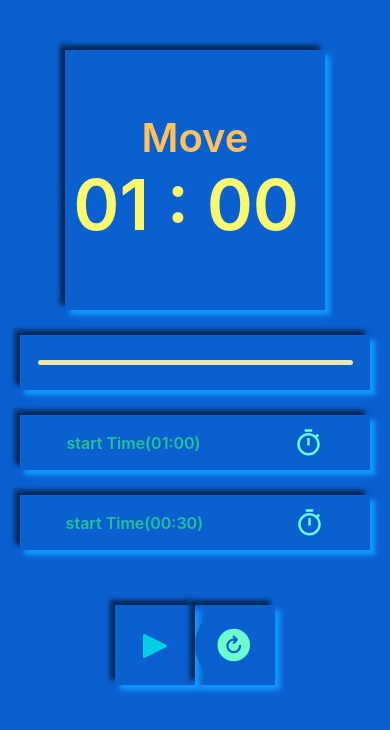
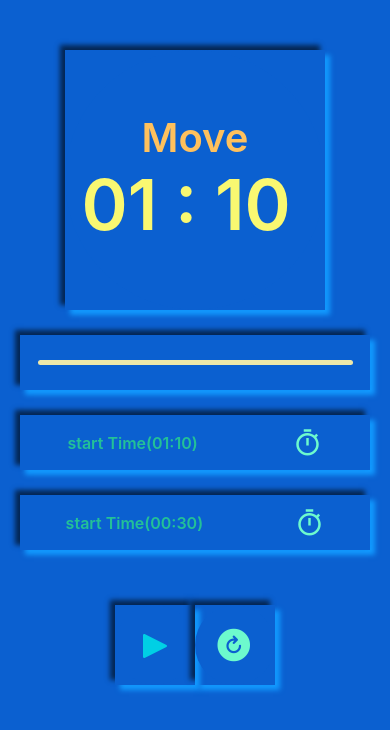
Before and after one commit to leekyungho112/exercise-timer, a React Native app: screen / in a window 390 px wide. Shown: the top 730 px of the page. Built offline with nearby package versions, Linux system fonts and the light colour scheme.

Commit message:
state fiexd

```diff
--- a/components/ModalPicker.js
+++ b/components/ModalPicker.js
@@ -1,27 +1,22 @@
 import { Picker } from '@react-native-picker/picker';
 import React from 'react';
-import { View, Text, Modal, TouchableOpacity, Dimensions } from 'react-native';
+import { View, Text, Modal, TouchableOpacity } from 'react-native';
 import { Fontisto } from '@expo/vector-icons';
 const ModalPicker = ({
   isModal,
   setIsModal,
-  setExMinutes,
-  exMinutes,
-  setExSecond,
-  exSecond,
   isMove,
-  brMinutes,
-  setBrMinutes,
-  brSecond,
-  setBrSecond,
+  exerciseTime,
+  setExerciseTime,
+  breakTime,
+  setBreakTime,
 }) => {
-  const { width, height } = Dimensions.get('window');
   const start = 0;
   const values = new Array(60).fill(0).map((_, i) => {
     const value = start + i;
     return value;
   });
-
+  console.log(exerciseTime.min);
   return (
     <Modal animationType="slide" transparent={true} visible={isModal}>
       <View
@@ -60,11 +55,11 @@ const ModalPicker = ({
 
               marginTop: 15,
             }}
-            selectedValue={isMove ? exMinutes : brMinutes}
-            onValueChange={(itemValue, itemIndex) =>
+            selectedValue={isMove ? exerciseTime.min : breakTime.min}
+            onValueChange={(itemValue) =>
               isMove
-                ? setExMinutes(Number(itemValue))
-                : setBrMinutes(Number(itemValue))
+                ? setExerciseTime({ ...exerciseTime, min: itemValue })
+                : setBreakTime({ ...breakTime, min: itemValue })
             }
           >
             {values.length > 0 &&
@@ -74,11 +69,11 @@ const ModalPicker = ({
           </Picker>
           <Picker
             style={{ flex: 0.5, marginTop: 15 }}
-            selectedValue={isMove ? exSecond : brSecond}
-            onValueChange={(itemValue, itemIndex) =>
+            selectedValue={isMove ? exerciseTime.sec : breakTime.sec}
+            onValueChange={(itemValue) =>
               isMove
-                ? setExSecond(Number(itemValue))
-                : setBrSecond(Number(itemValue))
+                ? setExerciseTime({ ...exerciseTime, sec: itemValue })
+                : setBreakTime({ ...breakTime, sec: itemValue })
             }
           >
             {values.length > 0 &&
--- a/components/Timer.js
+++ b/components/Timer.js
@@ -13,10 +13,14 @@ import Button from './Button';
 import ModalPicker from './ModalPicker';
 
 const Timer = () => {
-  const [exMinutes, setExMinutes] = useState(1);
-  const [exSecond, setExSecond] = useState(0);
-  const [brMinutes, setBrMinutes] = useState(0);
-  const [brSecond, setBrSecond] = useState(30);
+  const [exerciseTime, setExerciseTime] = useState({
+    min: 1,
+    sec: 10,
+  });
+  const [breakTime, setBreakTime] = useState({
+    min: 0,
+    sec: 30,
+  });
   const [isMove, setIsMove] = useState(true);
   const [isPaused, setIsPaused] = useState(true);
   const [isBreak, setIsBreak] = useState(false);
@@ -27,37 +31,43 @@ const Timer = () => {
   const secondLeft = useRef(seconds);
 
   const timeBreak = () => {
-    if (brSecond === 0) {
-      if (brMinutes !== 0) {
-        setBrSecond(59);
-        setBrMinutes((m) => m - 1);
+    if (breakTime.sec === 0) {
+      if (breakTime.min !== 0) {
+        setBreakTime({
+          ...breakTime,
+          sec: 59,
+          min: breakTime.min - 1,
+        });
       } else {
         setIsPaused(true);
         setIsBreak(false);
         setCount(0);
-        setBrSecond(30);
-        setBrMinutes(0);
+        setBreakTime({ min: 0, sec: 30 });
       }
     } else {
-      setBrSecond((s) => s - 1);
+      setBreakTime({ ...breakTime, sec: breakTime.sec - 1 });
     }
     setCount((count) => count + 1);
   };
 
   const tick = () => {
-    if (exSecond === 0) {
-      if (exMinutes !== 0) {
-        setExSecond(59);
-        setExMinutes((m) => m - 1);
+    if (exerciseTime.sec === 0) {
+      if (exerciseTime.min !== 0) {
+        setExerciseTime({
+          ...exerciseTime,
+          sec: 59,
+          min: exerciseTime.min - 1,
+        });
       } else {
         setIsBreak(true);
         setCount(0);
         setSeconds(0);
       }
     } else {
-      setExSecond((s) => s - 1);
+      setExerciseTime({ ...exerciseTime, sec: exerciseTime.sec - 1 });
     }
   };
+  console.log('ex', exerciseTime);
 
   useEffect(() => {
     const play = setInterval(() => {
@@ -73,27 +83,29 @@ const Timer = () => {
     }, 1000);
 
     return () => clearInterval(play);
-  }, [isPaused, exMinutes, isBreak, exSecond, count]);
+  }, [isPaused, isBreak, count]);
 
   useEffect(() => {
     if (isBreak) {
       secondLeft.current =
-        brMinutes === 0 ? brSecond : brMinutes * 60 + brSecond + count;
+        breakTime.min === 0
+          ? breakTime.sec
+          : breakTime.min * 60 + breakTime.sec + count;
       setSeconds(secondLeft.current);
     } else {
       secondLeft.current =
-        exMinutes === 0 ? count + 60 : exMinutes * 60 + exSecond + count;
+        exerciseTime.min === 0
+          ? count + 60
+          : exerciseTime.min * 60 + exerciseTime.sec + count;
       setSeconds(secondLeft.current);
     }
-  }, [exMinutes, brMinutes, isBreak, seconds]);
+  }, [exerciseTime, isBreak, seconds]);
   const play = () => {
     setIsPaused(!isPaused);
   };
   const reset = () => {
-    setExMinutes(1);
-    setExSecond(0);
-    setBrMinutes(0);
-    setBrSecond(30);
+    setExerciseTime({ min: 1, sec: 10 });
+    setBreakTime({ min: 0, sec: 30 });
     setIsPaused(true);
     setIsBreak(false);
     setCount(0);
@@ -150,11 +162,19 @@ const Timer = () => {
             }}
           >
             {!isBreak
-              ? `${exMinutes < 10 ? `0${exMinutes}` : exMinutes} : ${
-                  exSecond < 10 ? `0${exSecond}` : exSecond
+              ? `${
+                  exerciseTime.min < 10
+                    ? `0${exerciseTime.min}`
+                    : exerciseTime.min
+                } : ${
+                  exerciseTime.sec < 10
+                    ? `0${exerciseTime.sec}`
+                    : exerciseTime.sec
                 } `
-              : `${brMinutes < 10 ? `0${brMinutes}` : brMinutes} : ${
-                  brSecond < 10 ? `0${brSecond}` : brSecond
+              : `${
+                  breakTime.min < 10 ? `0${breakTime.min}` : breakTime.min
+                } : ${
+                  breakTime.sec < 10 ? `0${breakTime.sec}` : breakTime.sec
                 }`}
           </Text>
         </NeuMorph>
@@ -178,8 +198,10 @@ const Timer = () => {
       <NeuMorph>
         <View style={styles.inputs}>
           <Text style={styles.inputText}>{`start Time(${
-            exMinutes < 10 ? `0${exMinutes}` : exMinutes
-          }:${exSecond < 10 ? `0${exSecond}` : exSecond})`}</Text>
+            exerciseTime.min < 10 ? `0${exerciseTime.min}` : exerciseTime.min
+          }:${
+            exerciseTime.sec < 10 ? `0${exerciseTime.sec}` : exerciseTime.sec
+          })`}</Text>
           <TouchableOpacity
             onPress={() => {
               setIsModal(!isModal);
@@ -194,8 +216,10 @@ const Timer = () => {
         <NeuMorph>
           <View style={styles.inputs}>
             <Text style={styles.inputText}>{`start Time(${
-              brMinutes < 10 ? `0${brMinutes}` : brMinutes
-            }:${brSecond < 10 ? `0${brSecond}` : brSecond})`}</Text>
+              breakTime.min < 10 ? `0${breakTime.min}` : breakTime.min
+            }:${
+              breakTime.sec < 10 ? `0${breakTime.sec}` : breakTime.sec
+            })`}</Text>
             <TouchableOpacity
               onPress={() => {
                 setIsModal(!isModal);
@@ -219,15 +243,11 @@ const Timer = () => {
       <ModalPicker
         isModal={isModal}
         setIsModal={setIsModal}
-        exMinutes={exMinutes}
-        setExMinutes={setExMinutes}
-        exSecond={setExSecond}
-        setExSecond={setExSecond}
+        exerciseTime={exerciseTime}
+        setExerciseTime={setExerciseTime}
+        breakTime={breakTime}
+        setBreakTime={setBreakTime}
         isMove={isMove}
-        brMinutes={brMinutes}
-        setBrMinutes={setBrMinutes}
-        brSecond={brSecond}
-        setBrSecond={setBrSecond}
       />
     </View>
   );
```
